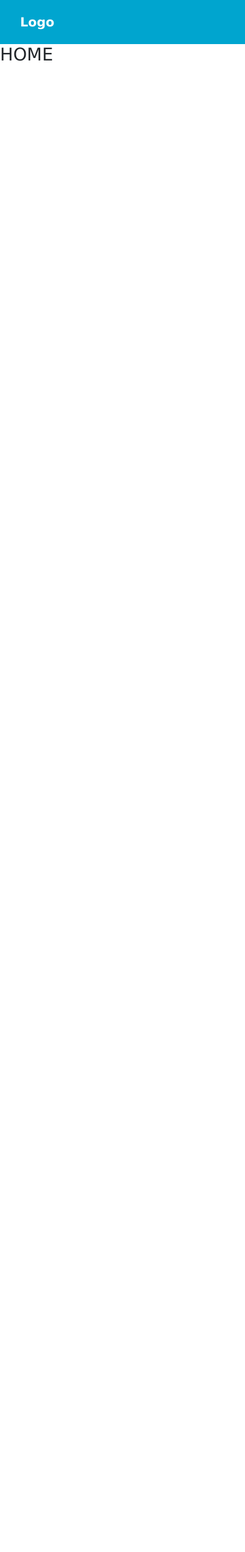
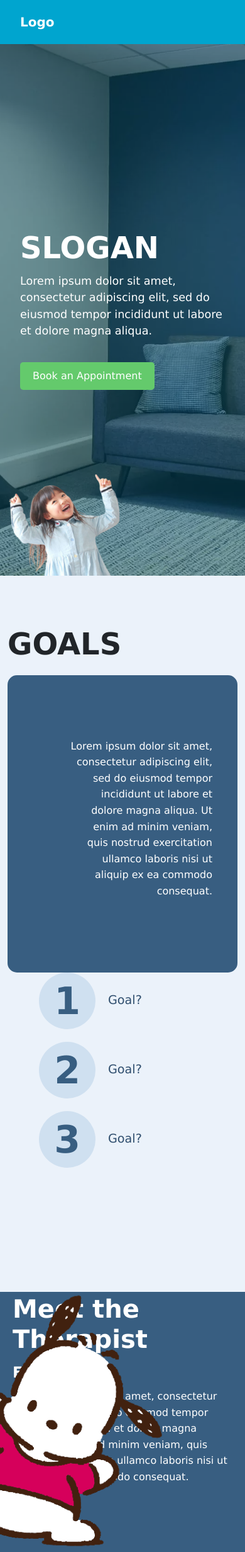
Before and after one commit to APC-SoCIT/APC-2024-2025-T1-03-Occupational-Therapy-Clinic, a Django app: page /home/ in a window 390 px wide. Shown: the whole page at 63% size. Before the commit the page ends 97 px from the top, so only its background shows below. Run offline with Django 3.2, Linux system fonts and the light colour scheme.

Commit message:
updated home.html

```diff
--- a/O4P/home/templates/home/home.html
+++ b/O4P/home/templates/home/home.html
@@ -1,5 +1,67 @@
 {% extends "home_navbar.html" %}
+{% load static %}
 
 {% block content %}
-        <h1>HOME</h1>
+<div class="home-1">
+        <div class="container">
+          <div class="row">
+            <div class="col-lg-6">
+              <div class="home-1-cont">
+                <h1 class="home-1-header">SLOGAN</h1>
+                <p class="body-text">Lorem ipsum dolor sit amet, consectetur adipiscing elit, sed do eiusmod tempor incididunt ut labore et dolore magna aliqua.</p>
+                <button class="btn btn-appointment">Book an Appointment</button>
+              </div>
+            </div>
+            <div class="col-lg-6">
+              <img src="{% static 'images/kid.png' %}" class="child-image" alt="Child Image">
+            </div>
+          </div>
+        </div>
+</div>
+
+<div class="home-2">
+        <div class="container">
+                <div class="row">
+                <!-- Left side content -->
+                <h2 class="home-2-header">GOALS</h2>
+                <div class="col-md-6 d-flex align-items-center justify-content-center">
+                <div class="text-box">
+                <p class="home-2-cont">Lorem ipsum dolor sit amet, consectetur adipiscing elit, sed do eiusmod tempor incididunt ut labore et dolore magna aliqua. Ut enim ad minim veniam, quis nostrud exercitation ullamco laboris nisi ut aliquip ex ea commodo consequat.</p>
+                </div>
+                </div>
+                <!-- Right side content with goals -->
+                <div class="col-md-6">
+                <ul class="home-2-goal">
+                <li>
+                        <div class="goal-number">1</div>
+                        <span class="goal-text">Goal?</span>
+                </li>
+                <li>
+                        <div class="goal-number">2</div>
+                        <span class="goal-text">Goal?</span>
+                </li>
+                <li>
+                        <div class="goal-number">3</div>
+                        <span class="goal-text">Goal?</span>
+                </li>
+                </ul>
+                </div>
+                </div>
+        </div>
+</div>
+
+<div class="home-3">
+        <div class="container">
+                <div class="row align-items-center">
+                <div class="col-md-6 text-container">
+                <h2 class="home-3-header">Meet the Therapist</h2>
+                <h4 class="therapist-name">Full Name</h4>
+                <p class="home-3-cont">Lorem ipsum dolor sit amet, consectetur adipiscing elit, sed do eiusmod tempor incididunt ut labore et dolore magna aliqua. Ut enim ad minim veniam, quis nostrud exercitation ullamco laboris nisi ut aliquip ex ea commodo consequat.</p>
+                </div>
+                <div class="col-md-6">
+                <img src="{% static 'images/pochacco.png' %}" class="therapist-image" alt="Therapist Image"> <!-- Replace with actual image -->
+                </div>
+                </div>
+        </div>
+</div>
 {% endblock %}
```
